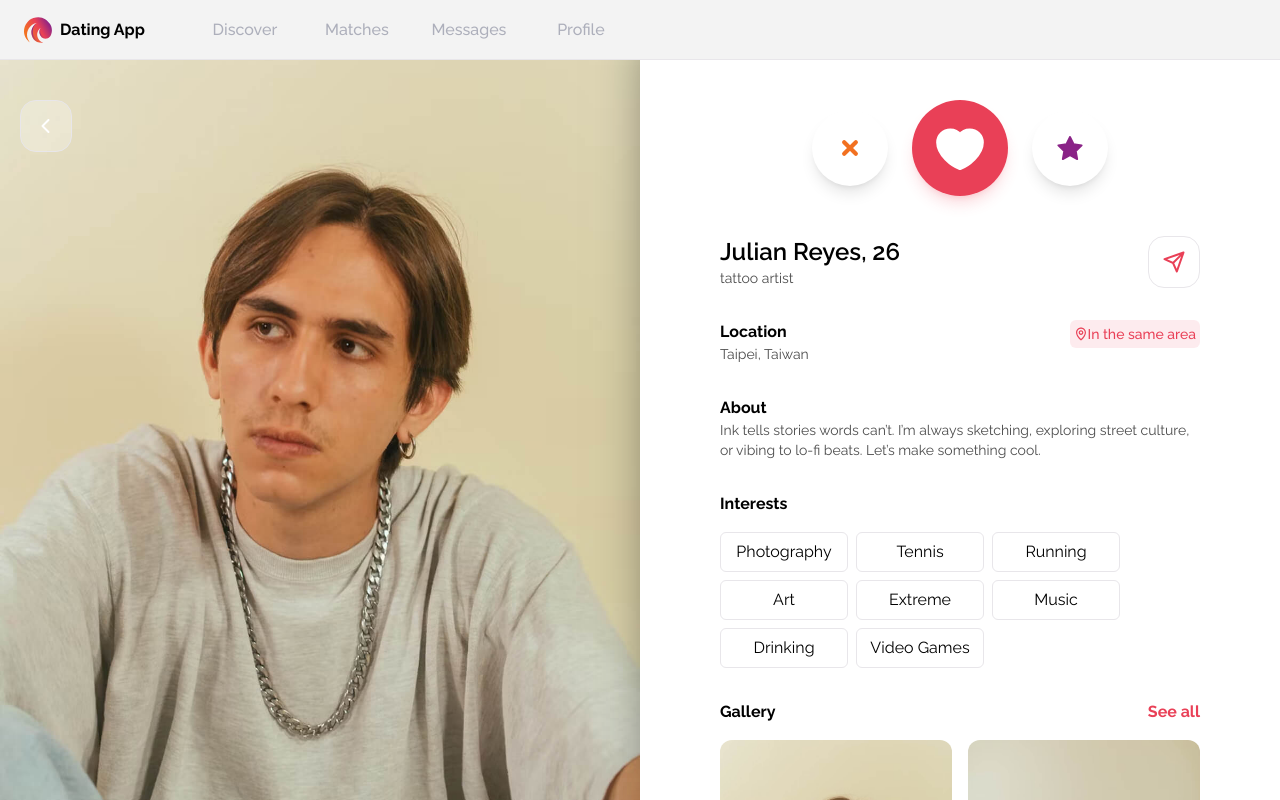
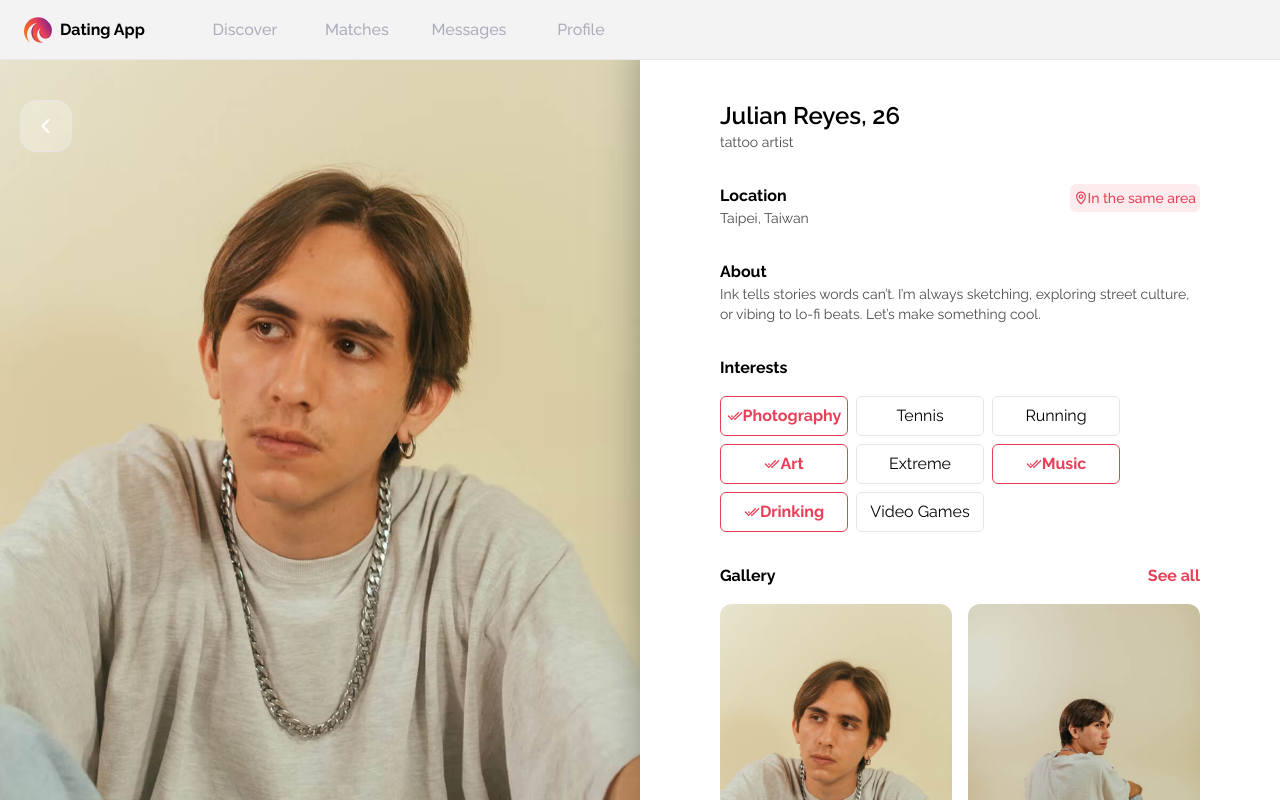
Before and after one commit to a03993/dating-app, a React (Vite) app: page /profile/user-4 in a window 1280 px wide. Built offline with nearby package versions, Linux system fonts and the light colour scheme; data requests are answered from the project's data file.

Commit message:
feat: enhance ProfilePage with matched user checks and shared interest highlight; add ChatIcon to MessagesPage; update UserActionPanel icon

```diff
--- a/src/components/UserActionPanel.tsx
+++ b/src/components/UserActionPanel.tsx
@@ -1,6 +1,6 @@
 import CloseIcon from "@/assets/icons/Close.svg?react"
 import LikeIcon from "@/assets/icons/Like.svg?react"
-import StarIcon from "@/assets/icons/Star.svg?react"
+import PeopleIcon from "@/assets/icons/People.svg?react"
 
 import { Button } from "@/components/ui/button"
 
@@ -37,7 +37,7 @@ export function UserActionPanel({ onLike, onDislike, onProfile, disabled, classN
         size="smCircle"
         onClick={onProfile}
         disabled={disabled}>
-        <StarIcon className="text-purple" />
+        <PeopleIcon className="text-purple" />
       </Button>
     </div>
   )
--- a/src/pages/MessagesPage.tsx
+++ b/src/pages/MessagesPage.tsx
@@ -1,5 +1,6 @@
 import { useState } from "react"
 
+import ChatIcon from "@/assets/icons/Chat.svg?react"
 import SettingConfigIcon from "@/assets/icons/SettingConfig.svg?react"
 import { useNavigate } from "react-router-dom"
 
@@ -83,7 +84,7 @@ export default function MessagesPage() {
 
       {/* Desktop Right Panel */}
       <div className="hidden h-full bg-light-gray/20 flex flex-3 pt-15 md:block">
-        {activeConversation && (
+        {activeConversation ? (
           <div className="flex flex-col justify-between h-full w-full p-10">
             <ChatHeader
               name={`${activeConversation.partner.firstName} ${activeConversation.partner.lastName}`}
@@ -92,8 +93,20 @@ export default function MessagesPage() {
               onClose={() => setOpenDrawer(false)}
               onProfile={() => navigate(`/profile/${activeConversation.partner.id}?from=messages`)}
             />
-            <ChatMessages messages={activeConversation.messages} />
+            {activeConversation.messages.length === 0 ? (
+              <div className="flex flex-col justify-center items-center h-full w-full">
+                <h1 className="text-lg font-medium text-dark-gray/50">No messages, say hi!</h1>
+              </div>
+            ) : (
+              <ChatMessages messages={activeConversation.messages} />
+            )}
+
             <MessageInput />
+          </div>
+        ) : (
+          <div className="flex flex-col justify-center items-center h-full w-full">
+            <ChatIcon className="size-20" />
+            <h1 className="text-lg font-medium text-dark-gray/50">Select one of the messages</h1>
           </div>
         )}
       </div>
--- a/src/pages/ProfilePage.tsx
+++ b/src/pages/ProfilePage.tsx
@@ -6,12 +6,12 @@ import type { FilterOption } from "@/constants/filter-options"
 import { interestOptions } from "@/constants/interest-options"
 import { useNavigate, useParams } from "react-router-dom"
 
-import { UserActionPanel } from "@/components/UserActionPanel"
 import { DistanceBadge } from "@/components/badges/DistanceBadge"
 import { InterestBadge } from "@/components/badges/InterestBadge"
 import { Button } from "@/components/ui/button"
 import { Card, CardImage } from "@/components/ui/card"
 
+import { useMatchedUserIds } from "@/lib/hooks/useMatchedUserIds"
 import { cn } from "@/lib/utils/cn"
 
 import { useUserData } from "@/contexts/UserDataContext"
@@ -24,6 +24,7 @@ export default function ProfilePage({ filterForm }: ProfilePageProps) {
   const { userId } = useParams()
   const navigate = useNavigate()
   const { loggedInUser, allUsers, isLoading } = useUserData()
+  const { matchedUserIds } = useMatchedUserIds(loggedInUser?.id)
 
   const user = useMemo(() => {
     const targetId = userId ?? loggedInUser?.id
@@ -31,6 +32,12 @@ export default function ProfilePage({ filterForm }: ProfilePageProps) {
   }, [userId, loggedInUser, allUsers])
 
   if (!user || isLoading) return null
+
+  const isOtherProfile = user.id !== loggedInUser?.id
+  const hasMatched = matchedUserIds.includes(user.id)
+  const sharedInterests = isOtherProfile
+    ? user.interests.filter((interest) => loggedInUser?.interests.includes(interest))
+    : []
 
   return (
     <div className="flex flex-col md:flex-row items-center">
@@ -56,14 +63,7 @@ export default function ProfilePage({ filterForm }: ProfilePageProps) {
           "bg-white w-full rounded-t-3xl -mt-15 z-5 flex flex-col items-center shadow-2xl shadow-black/50",
           "md:rounded-none md:mt-0 md:h-screen md:overflow-y-auto",
         )}>
-        <UserActionPanel
-          className="-mt-10 z-10 md:mt-0 md:pt-25"
-          onLike={() => {}}
-          onDislike={() => {}}
-          onProfile={() => {}}
-        />
-
-        <div className="p-10 pb-30 md:px-20 md:py-10 flex flex-col gap-8">
+        <div className="p-10 pb-30 md:px-20 md:pt-25 md:pb-10 flex flex-col gap-8">
           {/* base info */}
           <section className="flex justify-between">
             <div>
@@ -72,11 +72,13 @@ export default function ProfilePage({ filterForm }: ProfilePageProps) {
               </h1>
               <p className="text-sm text-black/70">{user.profession}</p>
             </div>
+            {isOtherProfile && hasMatched && (
               <Button
                 variant="outline"
                 size="smSquare">
                 <SendIcon />
               </Button>
+            )}
           </section>
 
           {/* location */}
@@ -87,12 +89,14 @@ export default function ProfilePage({ filterForm }: ProfilePageProps) {
                 {user.location.city}, {user.location.country}
               </p>
             </div>
+            {isOtherProfile && (
               <DistanceBadge
                 lat={filterForm.location.value.latitude}
                 lon={filterForm.location.value.longitude}
                 matchCandidateLat={user.location.latitude}
                 matchCandidateLon={user.location.longitude}
               />
+            )}
           </section>
 
           {/* about */}
@@ -107,10 +111,13 @@ export default function ProfilePage({ filterForm }: ProfilePageProps) {
             <div className="flex flex-wrap gap-2">
               {user.interests.map((interest, index) => {
                 const label = interestOptions.find((i) => i.id === interest)?.label || "Unknown"
+                const isMatch = sharedInterests.includes(interest)
+
                 return (
                   <InterestBadge
                     key={index}
                     label={label}
+                    isMatch={isMatch}
                   />
                 )
               })}
```
Also changed, not shown: src/assets/icons/Chat.svg (added). Lines whose indentation alone changed are shown as unchanged.
